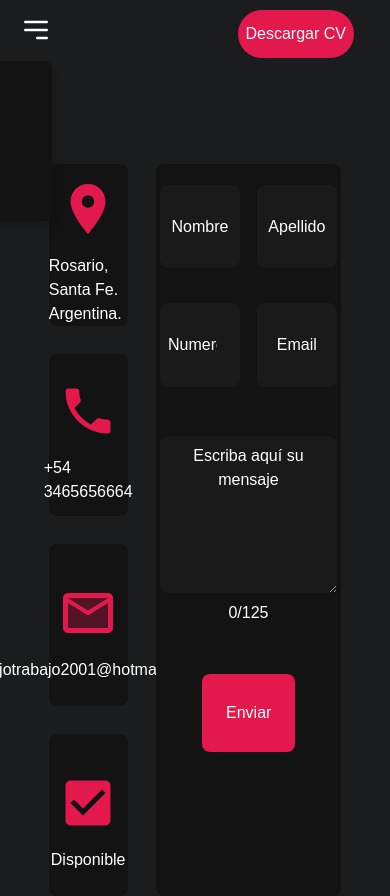
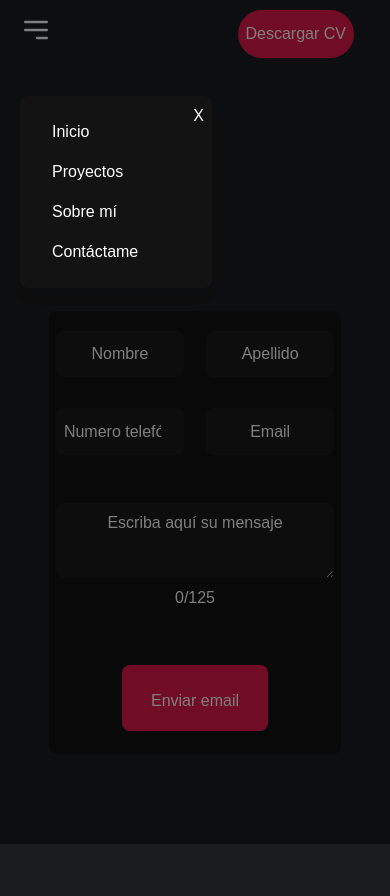
Before and after one commit to alejoborracci21/Portfolio-next.js, a Next.js app: page /contact in a window 390 px wide. Both pictures are taken after a click on the button 36 px from the left and 30 px from the top of the page. After the commit the page ends 844 px from the top, so only its background shows below. Built offline with nearby package versions, Linux system fonts and the light colour scheme.

Commit message:
responsive complete

```diff
--- a/src/app/components/contact/form.tsx
+++ b/src/app/components/contact/form.tsx
@@ -50,33 +50,33 @@ export const Form = () => {
   };
 
   //Styles
-  let commonStyles = "flex flex-col bg-[#131313] w-[100%] h-[100%] justify-center items-center rounded-lg";
+  let commonStyles = "flex flex-col bg-[#131313] w-[100%] h-[100%] justify-center items-center rounded-lg max-md:w-[50%] ";
   let labelsStyles = "flex flex-col items-center justify-center w-[100%] h-[90%] mt-4";
   let inputStyles = "w-[90%] h-[100%] bg-[#1a1a1a] text-white rounded-lg p-2 m-2 text-center placeholder-white";
 
 
   return (
-    <div className="grid grid-cols-3 grid-rows-4 gap-7 w-[75vw] h-[100vh] items-center content-center bg-transparent rounded-lg">
-      <div className={`col-start-1 row-start-1 ${commonStyles}`}>
+    <div className="grid grid-cols-3 grid-rows-4 gap-7 w-[75vw] h-[100vh] items-center content-center bg-transparent rounded-lg max-md:gap-1">
+      <div className={`col-start-1 row-start-1 ${commonStyles} max-md:hidden`}>
       <svg xmlns="http://www.w3.org/2000/svg" width={60} height={90} viewBox="0 0 24 24"><path fill="#e3194d" d="M12 2C8.13 2 5 5.13 5 9c0 5.25 7 13 7 13s7-7.75 7-13c0-3.87-3.13-7-7-7m0 9.5a2.5 2.5 0 0 1 0-5a2.5 2.5 0 0 1 0 5"></path></svg>
-      <p className="text-white">Rosario, Santa Fe. Argentina.</p>
+      <p className="text-white max-md:text-xs">Rosario, Santa Fe. Argentina.</p>
       </div>
-      <div className={`col-start-1 row-start-2 ${commonStyles}`}>
+      <div className={`col-start-1 row-start-2 ${commonStyles} max-md:hidden`}>
       <svg xmlns="http://www.w3.org/2000/svg" width={60} height={90} viewBox="0 0 24 24"><path fill="#e3194d" d="M6.62 10.79c1.44 2.83 3.76 5.14 6.59 6.59l2.2-2.2c.27-.27.67-.36 1.02-.24c1.12.37 2.33.57 3.57.57c.55 0 1 .45 1 1V20c0 .55-.45 1-1 1c-9.39 0-17-7.61-17-17c0-.55.45-1 1-1h3.5c.55 0 1 .45 1 1c0 1.25.2 2.45.57 3.57c.11.35.03.74-.25 1.02z"></path></svg>
-      <p className="text-white">+54 3465656664</p>
+      <p className="text-white max-md:text-xs">+54 3465656664</p>
       </div>
-      <div className={`col-start-1 row-start-3 ${commonStyles}`}>
+      <div className={`col-start-1 row-start-3 ${commonStyles} max-md:hidden`}>
       <svg xmlns="http://www.w3.org/2000/svg" width={60} height={90} viewBox="0 0 24 24"><path fill="#e3194d" d="m20 8l-8 5l-8-5v10h16zm0-2H4l8 4.99z" opacity={0.3}></path><path fill="#e3194d" d="M4 20h16c1.1 0 2-.9 2-2V6c0-1.1-.9-2-2-2H4c-1.1 0-2 .9-2 2v12c0 1.1.9 2 2 2M20 6l-8 4.99L4 6zM4 8l8 5l8-5v10H4z"></path></svg>
-      <p className="text-white">alejotrabajo2001@hotmail.com</p>
+      <p className=" text-white max-md:text-xs max-md:text-wrap">alejotrabajo2001@hotmail.com</p>
       </div>
-      <div className={`col-start-1 row-start-4 ${commonStyles}`}>
+      <div className={`col-start-1 row-start-4 ${commonStyles} max-md:hidden`}>
       <svg xmlns="http://www.w3.org/2000/svg" width={60} height={90} viewBox="0 0 24 24"><path fill="#e3194d" d="M19 3H5a2 2 0 0 0-2 2v14a2 2 0 0 0 2 2h14a2 2 0 0 0 2-2V5a2 2 0 0 0-2-2m-9 14l-5-5l1.41-1.41L10 14.17l7.59-7.59L19 8z"></path></svg>
-      <p className="text-white">Disponible</p>
+      <p className="text-white max-md:text-xs">Disponible</p>
       </div>
 
 
-      <div className="col-span-2 row-span-4 col-start-2 row-start-1 bg-[#131313] w-[100%] h-[100%] rounded-lg">
-        <form className="grid grid-cols-4 grid-rows-4 gap-2 w-[100%] h-[80%] justify-center items-center rounded-lg" onSubmit={onSubmit}>
+      <div className="col-span-2 row-span-4 col-start-2 row-start-1 bg-[#131313] w-[100%] h-[100%] rounded-lg max-md:col-span-4 max-md:row-span-4 max-md:col-start-1 max-md:row-start-2">
+        <form className="grid grid-cols-4 grid-rows-4 gap-2 w-[100%] h-[80%] justify-center items-center rounded-lg max-md:h-full" onSubmit={onSubmit}>
           <label className={`col-span-2 ${labelsStyles}`}>
             <input type="text" name="name" value={mensaje.name} onChange={onChange} placeholder="Nombre" className={`${inputStyles}`} />
           </label>
@@ -98,7 +98,7 @@ export const Form = () => {
             <p className="text-white">{text}/125</p>
           </label>
           <div className="col-span-4 row-start-5 flex flex-col mt-10 items-center justify-center w-[100%] h-[100%]">
-            <button className="bg-[#e3194d] w-[50%] h-[70%] text-white rounded-lg p-6  text-center justify-center items-center">Enviar</button>
+            <button className="bg-[#e3194d] w-[50%] h-[70%] text-white rounded-lg p-6  text-center justify-center items-center max-md:h-[50%] max-md:mb-5">Enviar email</button>
           </div>
         </form>
       </div>
--- a/src/app/components/nav/nav.tsx
+++ b/src/app/components/nav/nav.tsx
@@ -1,12 +1,20 @@
 'use client';
 
-import { useState } from 'react';
+import { useState, useEffect } from 'react';
 import Link from 'next/link';
 import { usePathname } from 'next/navigation';
+import { useRouter } from 'next/navigation';
 
 const Nav = () => {
   const pathname = usePathname();
+  const router = useRouter();
+
   const [isOpen, setIsOpen] = useState(false);
+
+
+  useEffect(() => {
+    setIsOpen(false);
+  }, [pathname]);
 
   const downloadCV = () => {
     const link = document.createElement('a');
@@ -32,15 +40,23 @@ const Nav = () => {
     }
   };
 
+  const handleNavigation = (path: string) => {
+    setIsOpen(false);
+    setTimeout(() => {
+      router.push(path);
+    }, 100);
+  };
+
   return (
     <div className="flex flex-row items-center w-full h-full p-4 mb-0">
       <div className="text-center justify-center space-x-4 w-full max-md:opacity-0">
         <Link href="/" style={linkStyles.home}>Inicio</Link>
         <Link href="/works" style={linkStyles.works}>Proyectos</Link>
-        <Link href="/resume" style={linkStyles.resumen}>Sobre mi</Link>
-        <Link href="/contact" style={linkStyles.contact}>Contactame</Link>
+        <Link href="/resume" style={linkStyles.resumen}>Sobre mí</Link>
+        <Link href="/contact" style={linkStyles.contact}>Contáctame</Link>
       </div>
 
+      {/* Menú hamburguesa */}
       <div className="absolute left-0 ml-5 md:hidden">
         <button onClick={() => setIsOpen(!isOpen)} className="text-white focus:outline-none">
           <svg className="w-8 h-8" fill="none" stroke="currentColor" viewBox="0 0 24 24" xmlns="http://www.w3.org/2000/svg">
@@ -48,11 +64,22 @@ const Nav = () => {
           </svg>
         </button>
         {isOpen && (
-          <div className="absolute right-0 mt-2 w-48 bg-[#131313] rounded-lg shadow-lg">
-            <Link href="/" className="block px-4 py-2 text-white" onClick={() => setIsOpen(false)}>Inicio</Link>
-            <Link href="/works" className="block px-4 py-2 text-white" onClick={() => setIsOpen(false)}>Proyectos</Link>
-            <Link href="/resume" className="block px-4 py-2 text-white" onClick={() => setIsOpen(false)}>Sobre mi</Link>
-            <Link href="/contact" className="block px-4 py-2 text-white" onClick={() => setIsOpen(false)}>Contactame</Link>
+          <div className="fixed inset-0 bg-black bg-opacity-50 z-50" onClick={() => setIsOpen(false)}>
+            <div className="relative mt-24 w-48 bg-[#131313] rounded-lg shadow-lg ml-5 p-4" onClick={(e) => e.stopPropagation()}>
+              <button className='absolute top-2 right-2 text-white' onClick={() => setIsOpen(false)}>X</button>
+              <Link href="/" className="block px-4 py-2 text-white w-full" onClick={() => handleNavigation("/")}>
+                Inicio
+              </Link>
+              <Link href="/works" className="block px-4 py-2 text-white w-full" onClick={() => handleNavigation("/works")}>
+                Proyectos
+              </Link>
+              <Link href="/resume" className="block px-4 py-2 text-white w-full" onClick={() => handleNavigation("/resume")}>
+                Sobre mí
+              </Link>
+              <Link href="/contact" className="block px-4 py-2 text-white w-full" onClick={() => handleNavigation("/contact")}>
+                Contáctame
+              </Link>
+            </div>
           </div>
         )}
       </div>
--- a/src/app/components/resume/resume.tsx
+++ b/src/app/components/resume/resume.tsx
@@ -39,7 +39,7 @@ export const Resume = () => {
             <p className="text-2xl">Cargando...</p>
           </div>
         ) : (
-          <div className='flex flex-grow w-[100%] '>
+          <div className='flex flex-grow w-[100%]  max-sm:w-[100vw]'>
             <a
               href="https://www.linkedin.com/in/alejo-borracci-2323a6199/"
               target="_blank"
--- a/src/app/components/works/carrusel.tsx
+++ b/src/app/components/works/carrusel.tsx
@@ -17,7 +17,7 @@ export const Projects: React.FC<ProjectsProps> = ({ images }) => {
     }
 
     return (
-        <div className='flex flex-col w-full h-full justify-center items-center ml-3'>
+        <div className='flex flex-col w-full h-full justify-center items-center ml-3 max-md:ml-0'>
             <Carousel showThumbs={false} infiniteLoop useKeyboardArrows autoPlay interval={5000}>
                 {images.map((image, index) => (
                     <div key={index} className='border-2 border-[#1b1c1e] rounded-lg'>
--- a/src/app/components/works/text.tsx
+++ b/src/app/components/works/text.tsx
@@ -10,7 +10,7 @@ interface TextsProps {
 export const Texts: React.FC<TextsProps> = ({ text, name }) => {
     return (
         <div className='flex flex-col items-start justify-center w-[90%] h-[100%] p-5'>
-            <h1 className='mb-4 text-2xl font-bold text-white'>{name}</h1>
+            <h1 className='mb-4 text-2xl font-bold text-white max-md:hidden'>{name}</h1>
             <p className='text-[#898989] text-wrap'>{text}</p>
         </div>
     );
```
Also changed, not shown: src/app/page.tsx (+5 -5 lines), src/app/works/page.tsx (+17 -20 lines).
